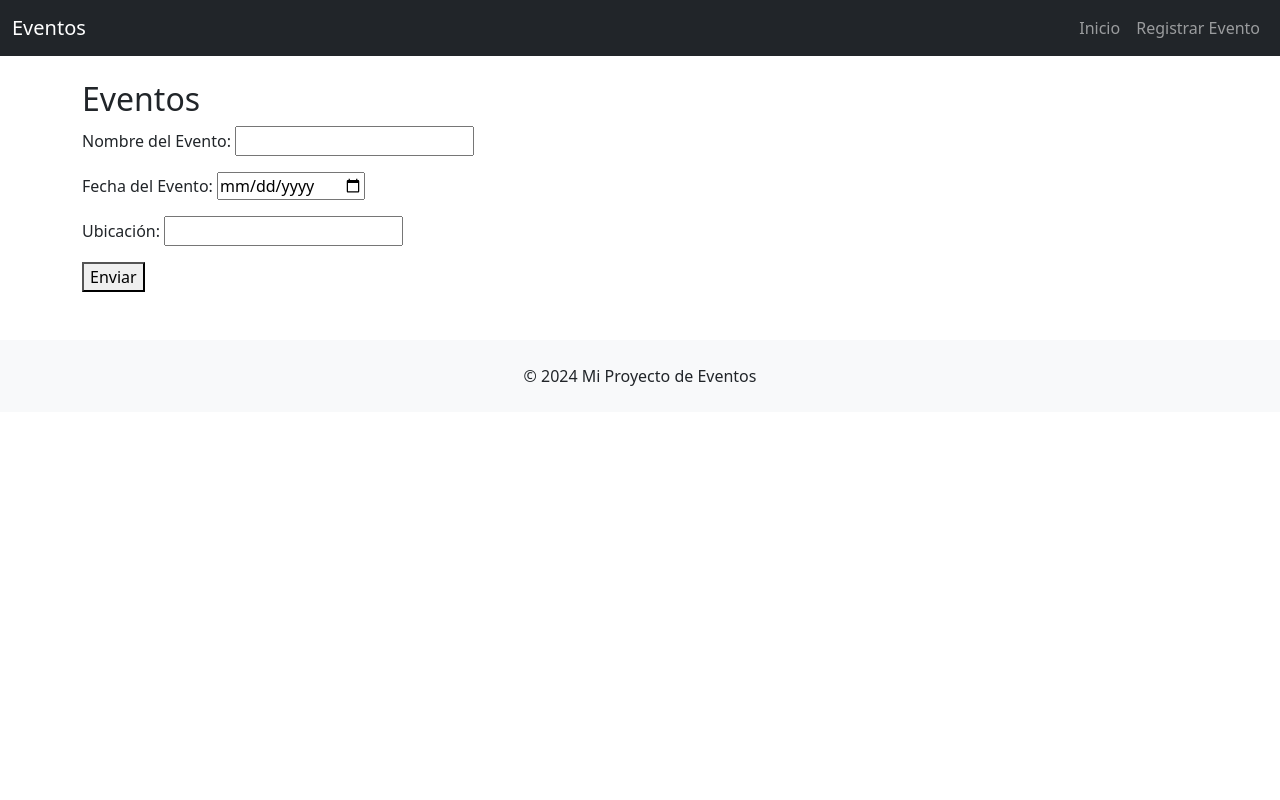
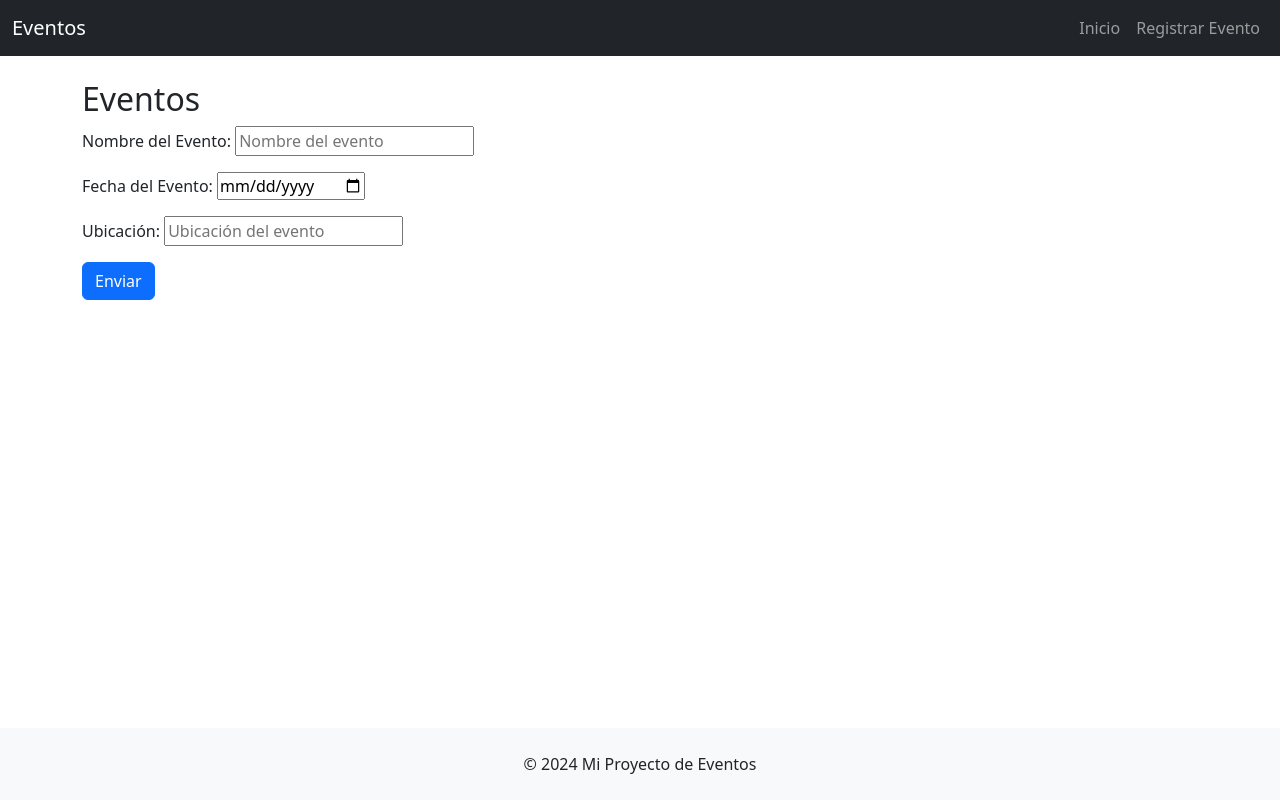
Before and after one commit to npuntorodriguez/M6_AE4_ABPRO_GRUPAL, a Django app: page /eventos/ in a window 1280 px wide. Run offline with Django 5.2, Linux system fonts and the light colour scheme.

Commit message:
se añaden placeholders, se fija footer abajo, se ponen cada evento en una tarjeta, se cambia el estilo del botón enviar

```diff
--- a/registro_eventos/my_app/forms.py
+++ b/registro_eventos/my_app/forms.py
@@ -12,6 +12,8 @@ class EventoForm(forms.ModelForm):
         fields = ['nombre', 'fecha', 'ubicacion']
         widgets = {
             'fecha': forms.DateInput(attrs={'type': 'date'}),
+            'nombre': forms.TextInput(attrs={'placeholder': 'Nombre del evento'}),
+            'ubicacion': forms.TextInput(attrs={'placeholder': 'Ubicación del evento'}),
         }
 
     def clean_nombre(self):
@@ -39,6 +41,10 @@ class ParticipanteForm(forms.ModelForm):
     class Meta:
         model = Participante
         fields = ['nombre', 'correo']
+        widgets = {
+            'nombre': forms.TextInput(attrs={'placeholder': 'Nombre del participante'}),
+            'correo': forms.EmailInput(attrs={'placeholder': 'Correo electrónico'}),
+        }
 
     def __init__(self, *args, **kwargs):
         self.evento = kwargs.pop('evento', None)
--- a/registro_eventos/templates/base.html
+++ b/registro_eventos/templates/base.html
@@ -7,7 +7,7 @@
     {% load static %}
     <link href="https://cdn.jsdelivr.net/npm/bootstrap@5.3.3/dist/css/bootstrap.min.css" rel="stylesheet">
 </head>
-<body>
+<body class=" d-flex flex-column min-vh-100">
     <nav class="navbar navbar-expand-lg navbar-dark bg-dark">
         <div class="container-fluid">
             <a class="navbar-brand" href=>Eventos</a>
@@ -24,10 +24,10 @@
             </div>
         </div>
     </nav>
-    <main class="container mt-4">
+    <main class="flex-grow-1 container mt-4">
         {% block content %}{% endblock %}
     </main>
-    <footer class="bg-light text-center text-lg-start mt-5">
+    <footer class="bg-light text-center text-lg-start mt-auto">
         <div class="container p-4">
             <p class="text-center mb-0">© 2024 Mi Proyecto de Eventos</p>
         </div>
--- a/registro_eventos/templates/my_app/base_formulario.html
+++ b/registro_eventos/templates/my_app/base_formulario.html
@@ -3,5 +3,5 @@
     {% block formulario_campo %}
     {{ form.as_p }}
     {% endblock %}
-    <button type="submit">Enviar</button>
+    <button type="submit" class="btn btn-primary">Enviar</button>
 </form>
```
Also changed, not shown: registro_eventos/templates/index.html (+28 -18 lines), README.md, registro_eventos/db.sqlite3.
